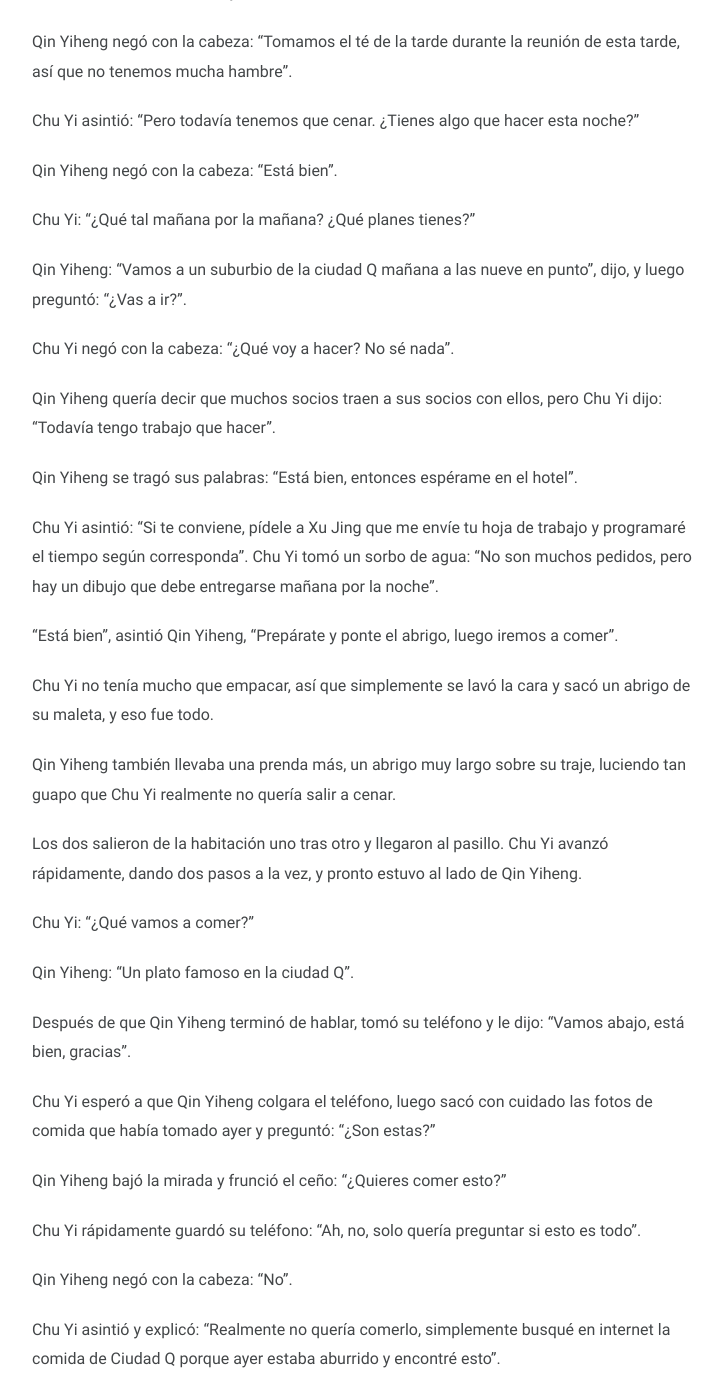
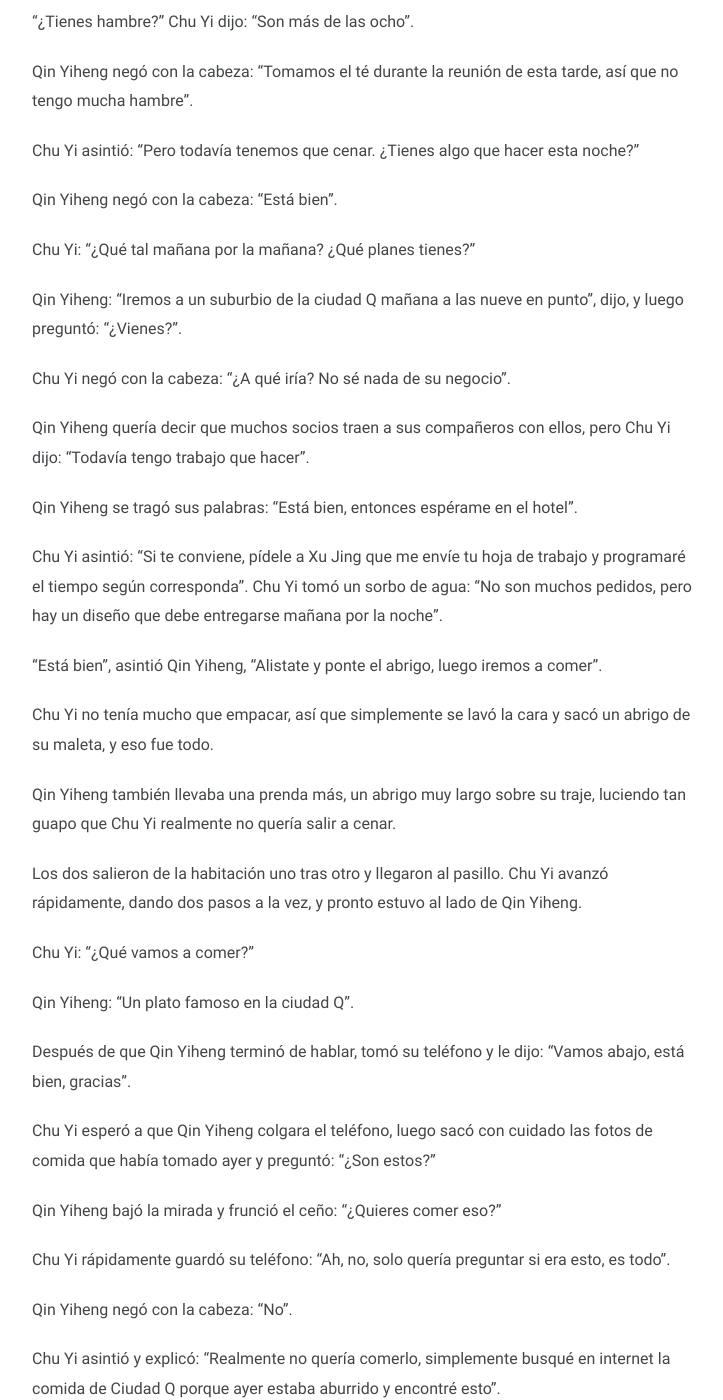
Before and after one commit to taozi-lecturas/taozi-lecturas.github.io, a Jekyll site: the page built from novelas/cacuedv/_posts/2025-03-31-capitulo-57.md, in a window 1280 px wide and 1400 px high, scrolled down 3459 px. Shown: the whole window, without its empty margins (278-1001 px from the left). Built offline with Jekyll 4.4.1, drawn with Linux system fonts in a browser that asks for light colours; some of the changed text lies outside the part shown.

Commit message:
Updated Note novelas/cacuedv/_posts/2025-03-31-capitulo-57.md

```diff
--- a/novelas/cacuedv/_posts/2025-03-31-capitulo-57.md
+++ b/novelas/cacuedv/_posts/2025-03-31-capitulo-57.md
@@ -75,17 +75,17 @@ Qin Yiheng estaba desconcertado: "¿Por qué quieres verlo?"
 
 Chu Yi negó con la cabeza: "Por nada, sólo para saludarlo".
 
-Qin Yiheng: "Él sabe que vas a venir".
+Qin Yiheng: "Él sabe que vendrías".
 
 Chu Yi todavía preguntó: "¿Dónde está?"
 
 Qin Yiheng dijo: "No lo sé".
 
-Chu Yi asintió y volvió a preguntar: "¿Compró el pastel?"
+Chu Yi asintió y volvió a preguntar: "¿Él compró el pastel?"
 
-Qin Yiheng bajó la voz: "Lo compré".
+Qin Yiheng bajó la voz: "Yo lo compré".
 
-"Está bien", dijo Chu Yi y se rió, "Esos los compró Xu Jing antes, pensé que el pastel también".
+"Está bien", dijo Chu Yi y se rió, "Xu Jing había comprado otras cosas antes, pensé que el pastel también lo compró él".
 
 Qin Yiheng señaló el lugar donde acababa de colocarse el pastel y le dijo a Chu Yi: "Llegar desde el lugar de la reunión esta tarde hasta esta pastelería toma 20 minutos, y desde la pastelería hasta el hotel también. Fui solo, lo recogí y lo traje yo mismo".
 
@@ -103,17 +103,17 @@ Chu Yi estaba a punto de decir algo cuando Qin Yiheng de repente dijo: "Te compr
 
 Chu Yi no pudo evitar reírse otra vez: "Está bien, está bien, gracias por el pastel, está delicioso".
 
-Chu Yi de repente pensó: ¿Por qué Qin Yiheng está tan lindo hoy?
+Chu Yi de repente pensó: ¿Por qué Qin Yiheng es tan lindo hoy?
 
 Esas palabras sonaron como si se sintiera agraviado por lo que dijo Chu Yi.
 
-Independientemente de si lo fue o no, Chu Yi simplemente lo trató como un sí en su mente.
+Independientemente de si lo estaba o no, Chu Yi simplemente lo trató como un sí en su mente.
 
 Qin Yiheng simplemente estaba hablando en serio sobre sentirse agraviado.
 
 "¿Tienes hambre?" Chu Yi dijo: "Son más de las ocho".
 
-Qin Yiheng negó con la cabeza: "Tomamos el té de la tarde durante la reunión de esta tarde, así que no tenemos mucha hambre".
+Qin Yiheng negó con la cabeza: "Tomamos el té  durante la reunión de esta tarde, así que no tengo mucha hambre".
 
 Chu Yi asintió: "Pero todavía tenemos que cenar. ¿Tienes algo que hacer esta noche?"
 
@@ -121,17 +121,17 @@ Qin Yiheng negó con la cabeza: "Está bien".
 
 Chu Yi: "¿Qué tal mañana por la mañana? ¿Qué planes tienes?"
 
-Qin Yiheng: "Vamos a un suburbio de la ciudad Q mañana a las nueve en punto", dijo, y luego preguntó: "¿Vas a ir?".
+Qin Yiheng: "Iremos a un suburbio de la ciudad Q mañana a las nueve en punto", dijo, y luego preguntó: "¿Vienes?".
 
-Chu Yi negó con la cabeza: "¿Qué voy a hacer? No sé nada".
+Chu Yi negó con la cabeza: "¿A qué iría? No sé nada de su negocio".
 
-Qin Yiheng quería decir que muchos socios traen a sus socios con ellos, pero Chu Yi dijo: "Todavía tengo trabajo que hacer".
+Qin Yiheng quería decir que muchos socios traen a sus compañeros  con ellos, pero Chu Yi dijo: "Todavía tengo trabajo que hacer".
 
 Qin Yiheng se tragó sus palabras: "Está bien, entonces espérame en el hotel".
 
-Chu Yi asintió: "Si te conviene, pídele a Xu Jing que me envíe tu hoja de trabajo y programaré el tiempo según corresponda". Chu Yi tomó un sorbo de agua: "No son muchos pedidos, pero hay un dibujo que debe entregarse mañana por la noche".
+Chu Yi asintió: "Si te conviene, pídele a Xu Jing que me envíe tu hoja de trabajo y programaré el tiempo según corresponda". Chu Yi tomó un sorbo de agua: "No son muchos pedidos, pero hay un diseño que debe entregarse mañana por la noche".
 
-"Está bien", asintió Qin Yiheng, "Prepárate y ponte el abrigo, luego iremos a comer".
+"Está bien", asintió Qin Yiheng, "Alistate y ponte el abrigo, luego iremos a comer".
 
 Chu Yi no tenía mucho que empacar, así que simplemente se lavó la cara y sacó un abrigo de su maleta, y eso fue todo.
 
@@ -145,11 +145,11 @@ Qin Yiheng: "Un plato famoso en la ciudad Q".
 
 Después de que Qin Yiheng terminó de hablar, tomó su teléfono y le dijo: "Vamos abajo, está bien, gracias".
 
-Chu Yi esperó a que Qin Yiheng colgara el teléfono, luego sacó con cuidado las fotos de comida que había tomado ayer y preguntó: "¿Son estas?"
+Chu Yi esperó a que Qin Yiheng colgara el teléfono, luego sacó con cuidado las fotos de comida que había tomado ayer y preguntó: "¿Son estos?"
 
-Qin Yiheng bajó la mirada y frunció el ceño: "¿Quieres comer esto?"
+Qin Yiheng bajó la mirada y frunció el ceño: "¿Quieres comer eso?"
 
-Chu Yi rápidamente guardó su teléfono: "Ah, no, solo quería preguntar si esto es todo".
+Chu Yi rápidamente guardó su teléfono: "Ah, no, solo quería preguntar si era esto, es todo".
 
 Qin Yiheng negó con la cabeza: "No".
 
```
Also changed, not shown: other parts of novelas/cacuedv/_posts/2025-03-31-capitulo-57.md (+1 -1 lines).
